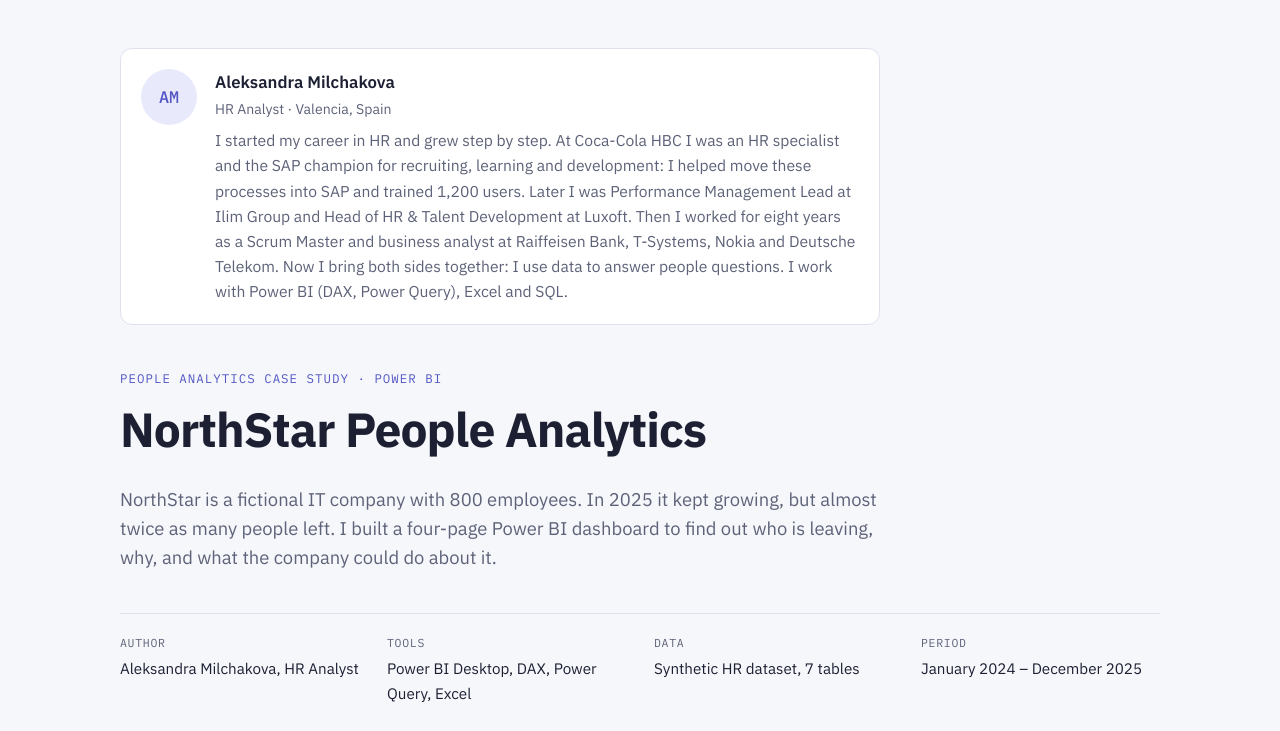
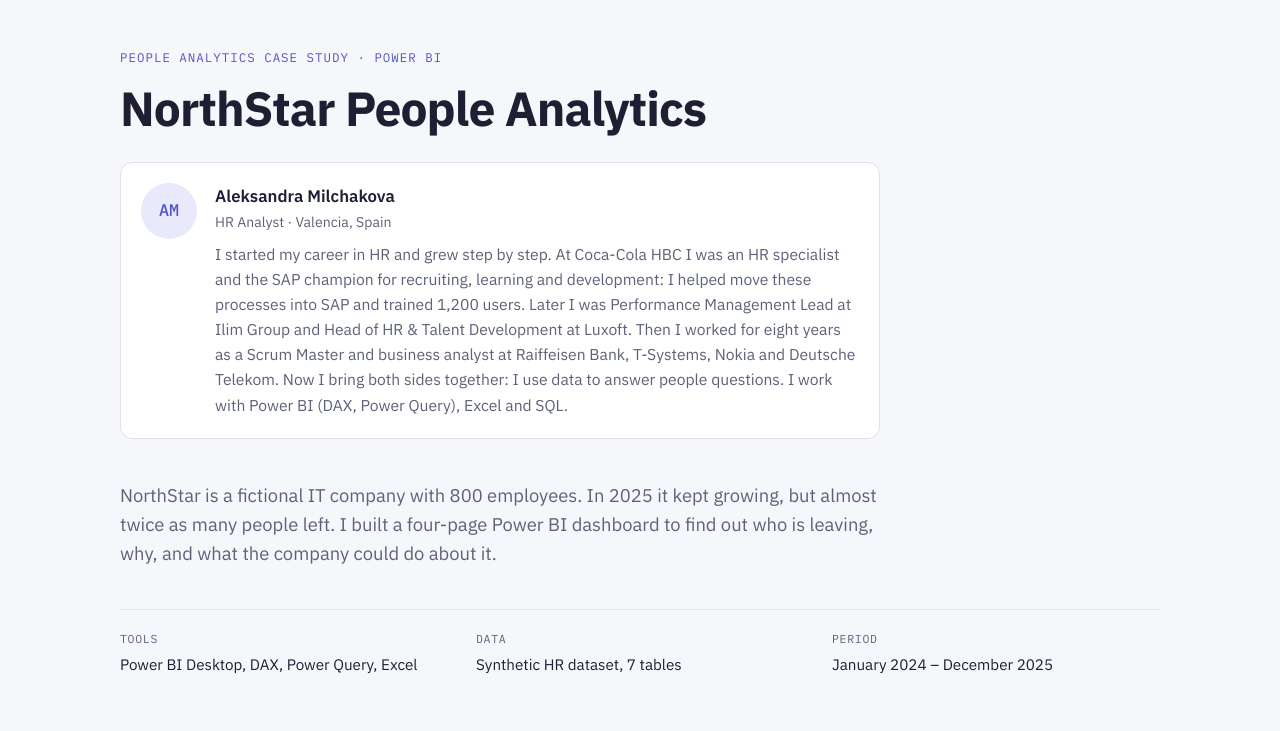
Before and after one commit to milchakovaaleksandra-dev/northstar-case, a plain HTML site: page index.html in a window 1280 px wide. Shown: the top 731 px of the page. Drawn offline with Linux system fonts and the light colour scheme.

Commit message:
Move title above About me
Co-Authored-By: Claude Opus 5.5 <noreply@anthropic.com>
Claude-Session: https://claude.ai/code/session_019sRruyncZc2NSLRSDL9rSa

```diff
--- a/index.html
+++ b/index.html
@@ -38,7 +38,8 @@ p{margin:0}
 .eyebrow{font-family:var(--font-mono);font-size:.78rem;letter-spacing:.08em;text-transform:uppercase;color:var(--accent)}
 .lede{font-size:1.15rem;color:var(--muted);margin-top:14px}
 header{display:grid;gap:12px}
-.about{display:flex;gap:18px;align-items:flex-start;background:var(--surface);border:1px solid var(--line);border-radius:12px;padding:20px;margin-bottom:44px;max-width:760px}
+.top{margin-bottom:24px}
+.about{display:flex;gap:18px;align-items:flex-start;background:var(--surface);border:1px solid var(--line);border-radius:12px;padding:20px;margin-bottom:28px;max-width:760px}
 .avatar{flex:none;width:56px;height:56px;border-radius:50%;background:var(--accent-soft);color:var(--accent);display:grid;place-items:center;font-family:var(--font-mono);font-weight:500;font-size:1.05rem}
 .about-text{display:grid;gap:8px;min-width:0}
 .about-text p{font-size:.98rem;color:var(--muted)}
@@ -107,6 +108,11 @@ a{color:var(--accent)}
 </head>
 <body>
 <div class="wrap">
+  <header class="top">
+    <p class="eyebrow">People analytics case study · Power BI</p>
+    <h1>NorthStar People Analytics</h1>
+  </header>
+
   <section class="about" aria-label="About the author">
     <div class="avatar" aria-hidden="true">AM</div>
     <div class="about-text">
@@ -116,11 +122,8 @@ a{color:var(--accent)}
   </section>
 
   <header>
-    <p class="eyebrow">People analytics case study · Power BI</p>
-    <h1>NorthStar People Analytics</h1>
     <p class="lede col">NorthStar is a fictional IT company with 800 employees. In 2025 it kept growing, but almost twice as many people left. I built a four-page Power BI dashboard to find out who is leaving, why, and what the company could do about it.</p>
     <dl class="meta">
-      <div><dt>Author</dt><dd>Aleksandra Milchakova, HR Analyst</dd></div>
       <div><dt>Tools</dt><dd>Power BI Desktop, DAX, Power Query, Excel</dd></div>
       <div><dt>Data</dt><dd>Synthetic HR dataset, 7 tables</dd></div>
       <div><dt>Period</dt><dd>January 2024 – December 2025</dd></div>
```
